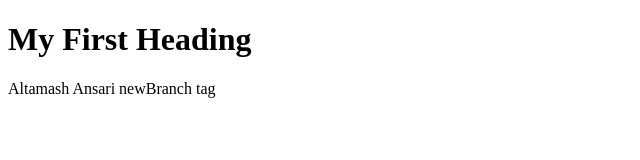
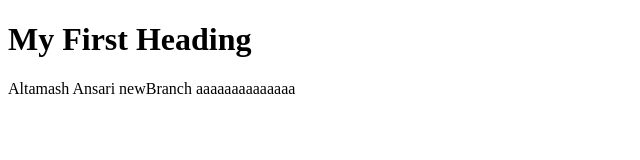
Before and after one commit to priyankamistry09/extension_test, a website: page client/index.html in a window 1280 px wide. Shown: the full height of the page, 0-640 px from the left. Drawn offline with Linux system fonts and the light colour scheme.

Commit message:
update index

```diff
--- a/client/index.html
+++ b/client/index.html
@@ -4,7 +4,7 @@
 
 	<h1>My First Heading</h1>
 
-	<p>Altamash Ansari newBranch tag</p>
+	<p>Altamash Ansari newBranch aaaaaaaaaaaaaa</p>
 
 </body>
 </html>
```
